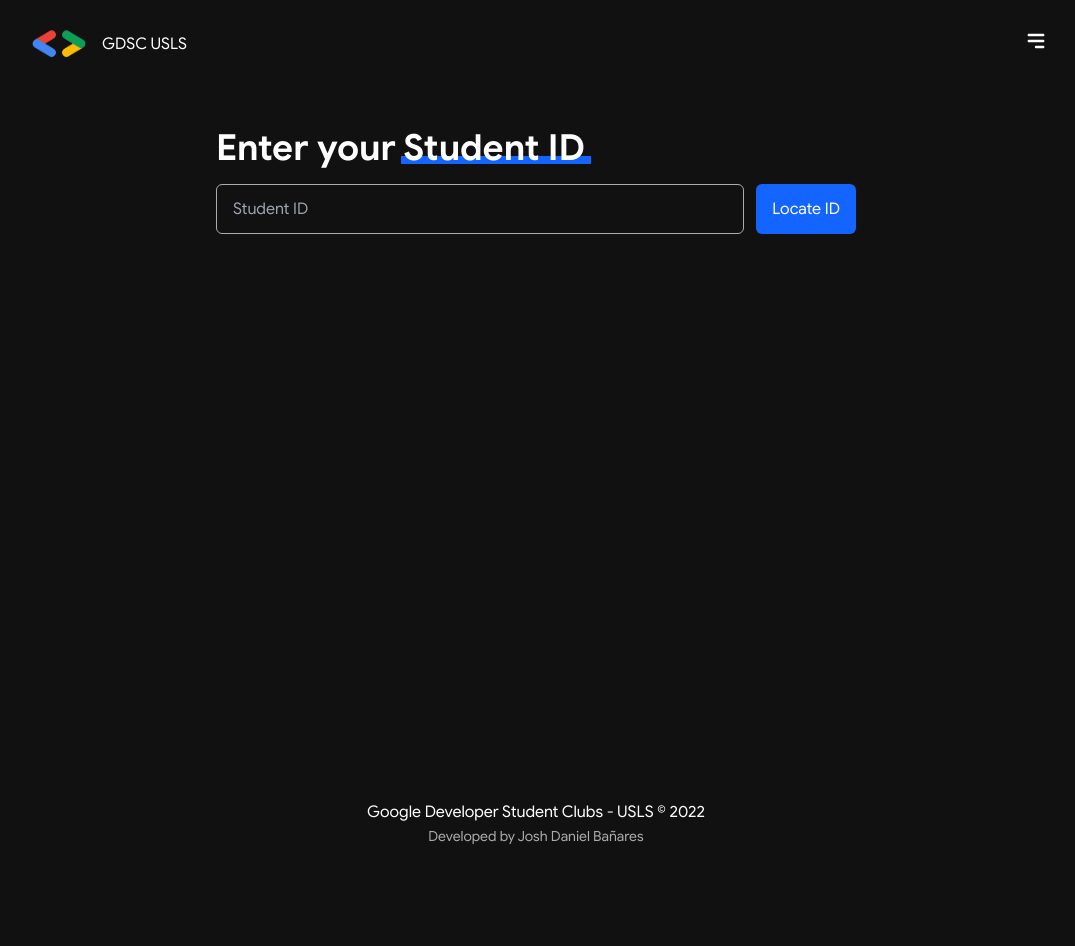
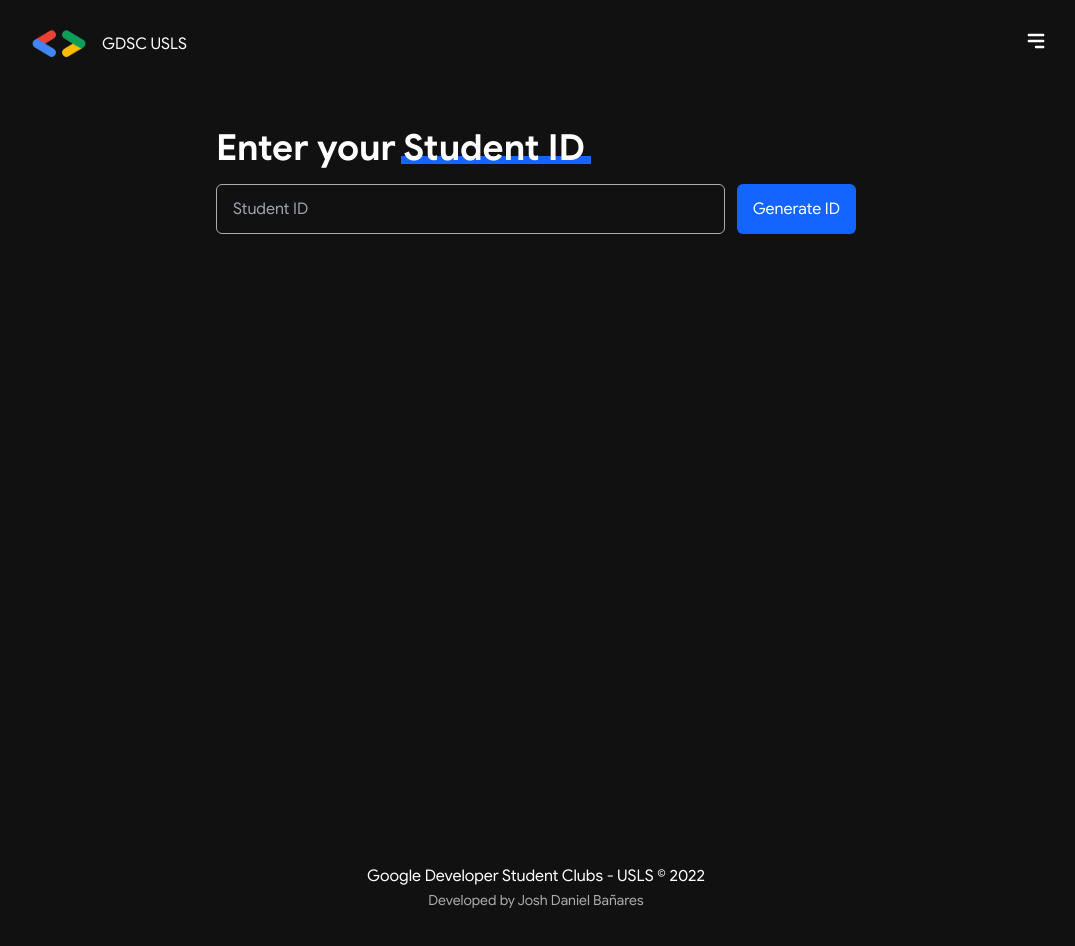
Before and after one commit to gdsc-usls/id-generator, a Next.js app: page / in a window 1280 px wide. Shown: the top 946 px of the page, without its empty margins (104-1179 px from the left). Before the commit the page ends 896 px from the top, so only its background shows below. Built offline with nearby package versions, Linux system fonts and the light colour scheme.

Commit message:
fix: add margin on footer

```diff
--- a/package.json
+++ b/package.json
@@ -14,6 +14,7 @@
     "html-to-image": "^1.10.8",
     "next": "12.3.1",
     "next-seo": "^5.13.0",
+    "nprogress": "^0.2.0",
     "react": "18.2.0",
     "react-3d-hover": "^1.1.1",
     "react-dom": "18.2.0",
@@ -24,6 +25,7 @@
   },
   "devDependencies": {
     "@types/node": "18.7.23",
+    "@types/nprogress": "^0.2.0",
     "@types/react": "18.0.21",
     "@types/react-dom": "18.0.6",
     "autoprefixer": "^10.4.12",
--- a/pages/_app.tsx
+++ b/pages/_app.tsx
@@ -1,10 +1,20 @@
 import "../styles/globals.css";
+import "nprogress/nprogress.css";
+import Router from "next/router";
+import NProgress from "nprogress";
 import { DefaultSeo } from "next-seo";
 import type { AppProps } from "next/app";
 import { Toaster } from "react-hot-toast";
 
 import SEO from "../next-seo-config";
 import { Layout } from "@/components";
+
+Router.events.on("routeChangeStart", () => {
+  NProgress.configure({ showSpinner: false });
+  NProgress.start();
+});
+Router.events.on("routeChangeComplete", () => NProgress.done());
+Router.events.on("routeChangeError", () => NProgress.done());
 
 function MyApp({ Component, pageProps }: AppProps) {
   return (
--- a/pages/index.tsx
+++ b/pages/index.tsx
@@ -32,7 +32,7 @@ const Home: NextPage = () => {
         />
 
         <button type="submit" className="fill-btn bg-primary flex-none">
-          Locate ID
+          Generate ID
         </button>
       </form>
     </section>
--- a/src/components/Footer.tsx
+++ b/src/components/Footer.tsx
@@ -2,7 +2,7 @@ import React from "react";
 
 export const Footer = () => {
   return (
-    <footer className="text-center pb-12">
+    <footer className="text-center pb-12 mt-16">
       <p>Google Developer Student Clubs - USLS © 2022</p>
       <a
         href="https://github.com/joshxfi"
```
Also changed, not shown: 1 other file (tests, documents, lock files or other folders).
